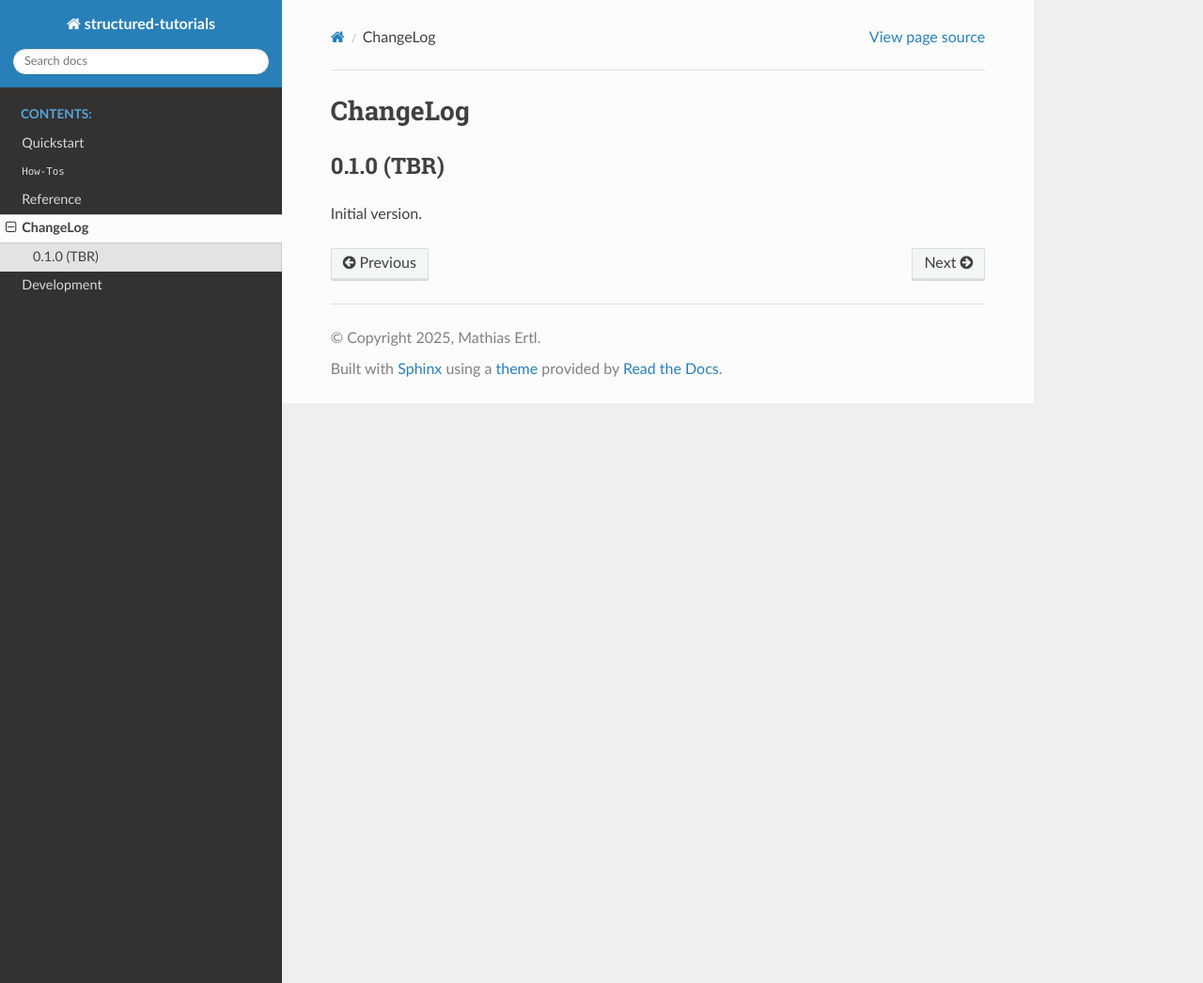
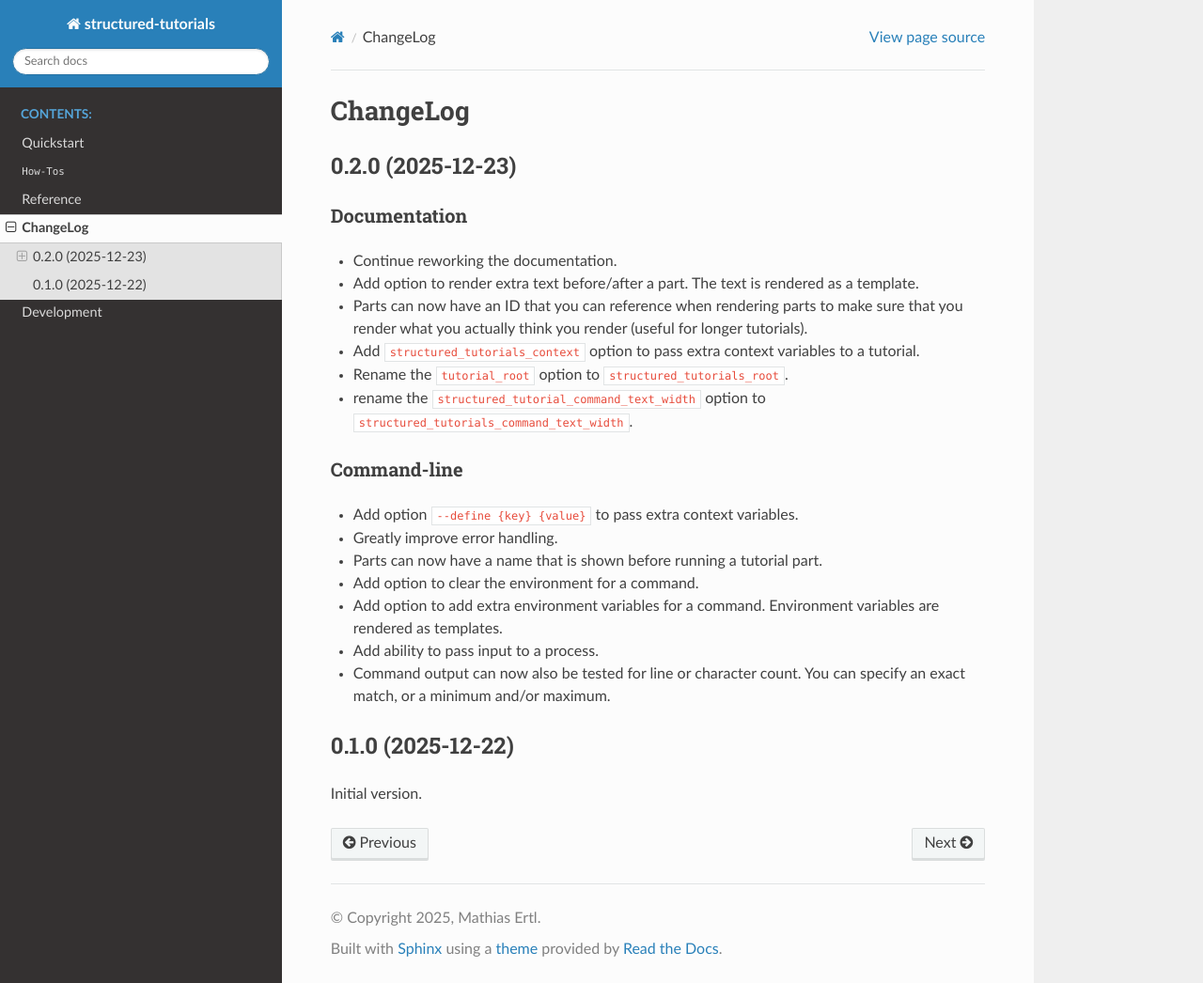
Before and after one commit to mathiasertl/structured-tutorials, a Sphinx documentation site: the page built from docs/changelog.rst, in a window 1280 px wide and 1046 px high. Shown: the whole window at 94% size. Built offline with Sphinx 7.4.7 and the Read the Docs theme 3.1.0, drawn with Linux system fonts in a browser that asks for light colours.

Commit message:
update ChangeLog

```diff
--- a/docs/changelog.rst
+++ b/docs/changelog.rst
@@ -2,8 +2,36 @@
 ChangeLog
 #########
 
-***********
-0.1.0 (TBR)
-***********
+******************
+0.2.0 (2025-12-23)
+******************
+
+Documentation
+=============
+
+* Continue reworking the documentation.
+* Add option to render extra text before/after a part. The text is rendered as a template.
+* Parts can now have an ID that you can reference when rendering parts to make sure that you render what
+  you actually think you render (useful for longer tutorials).
+* Add ``structured_tutorials_context`` option to pass extra context variables to a tutorial.
+* Rename the ``tutorial_root`` option to ``structured_tutorials_root``.
+* rename the ``structured_tutorial_command_text_width`` option to ``structured_tutorials_command_text_width``.
+
+Command-line
+============
+
+* Add option ``--define {key} {value}`` to pass extra context variables.
+* Greatly improve error handling.
+* Parts can now have a name that is shown before running a tutorial part.
+* Add option to clear the environment for a command.
+* Add option to add extra environment variables for a command. Environment variables are rendered as
+  templates.
+* Add ability to pass input to a process.
+* Command output can now also be tested for line or character count. You can specify an exact match, or a
+  minimum and/or maximum.
+
+******************
+0.1.0 (2025-12-22)
+******************
 
 Initial version.
--- a/docs/spelling_wordlist.txt
+++ b/docs/spelling_wordlist.txt
@@ -6,3 +6,4 @@ sudo
 hostname
 cwd
 backend
+reStructuredText
--- a/docs/tutorials/templates/tutorial.yaml
+++ b/docs/tutorials/templates/tutorial.yaml
@@ -28,6 +28,8 @@ parts:
     destination: "{{ dest }}/{{ filename }}"
     doc:
       language: json
+      # If you use sphinxcontrib-spelling, make sure the filename is not spell-checked
+      ignore_spelling: true
   - commands:
       - command: cat {{ dest }}/{{ filename }}
         doc:
```
